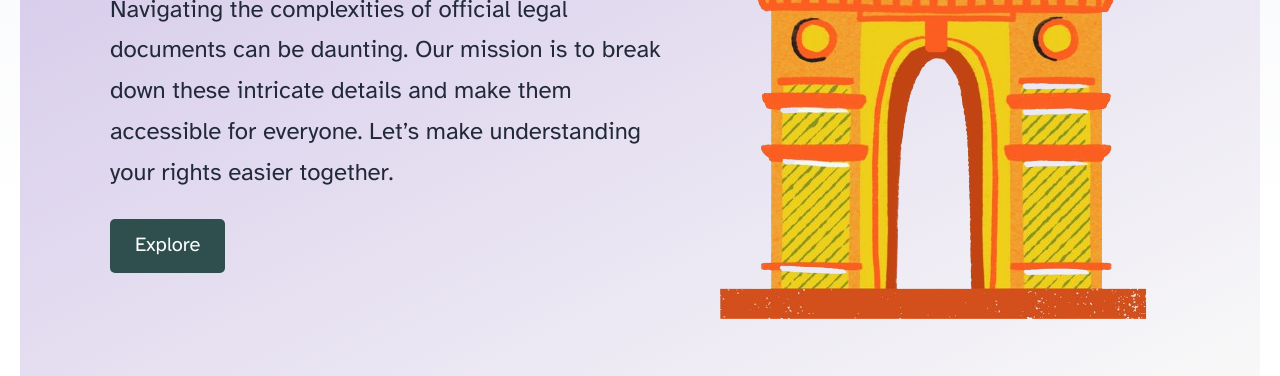
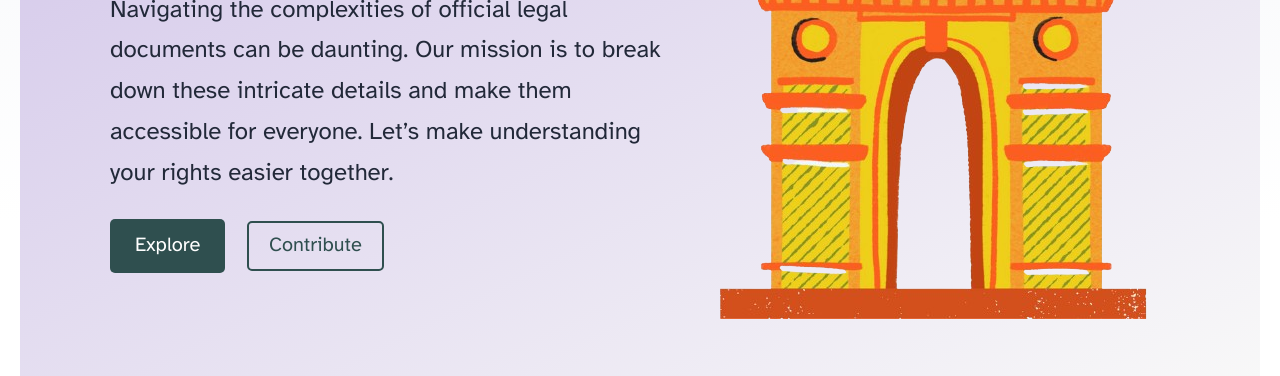
Before and after one commit to 23Aryansharma11/rightsInfoIndia, an Astro site: page / in a window 1280 px wide. Shown: the part 379-755 px from the top of the page. Built offline with nearby package versions, Linux system fonts and the light colour scheme; Astro itself is replaced by a stand-in of ours.

Commit message:
add cta button

```diff
--- a/src/components/Home/HeroSection.astro
+++ b/src/components/Home/HeroSection.astro
@@ -13,6 +13,11 @@ import gateWayIndia from "../../assets/gateWayIndia.png";
       together.
     </p>
     <a href="/blog" class="cta-button">Explore</a>
+    <a
+      href="mailto:rightsinfoind@gmail.com"
+      target="_blank"
+      class="cta-button-2">Contribute</a
+    >
   </div>
   <Image alt="Gateway India" src={gateWayIndia} width={500} height={500} />
 </section>
@@ -50,8 +55,18 @@ import gateWayIndia from "../../assets/gateWayIndia.png";
     text-decoration: none;
     border-radius: 5px;
     font-size: 1em;
+    margin-right: 1rem;
   }
-
+  .cta-button-2 {
+    display: inline-block;
+    padding: 0.3em 1em;
+    background-color: transparent; /* Accent color */
+    color: #2f4f4f;
+    text-decoration: none;
+    border-radius: 5px;
+    border: 2px solid #2f4f4f;
+    font-size: 1em;
+  }
   .cta-button:hover {
     background-color: #2f4f4f; /* Darker shade of the accent color */
   }
```
Also changed, not shown: src/pages/contribute.astro (+5 -2 lines).
